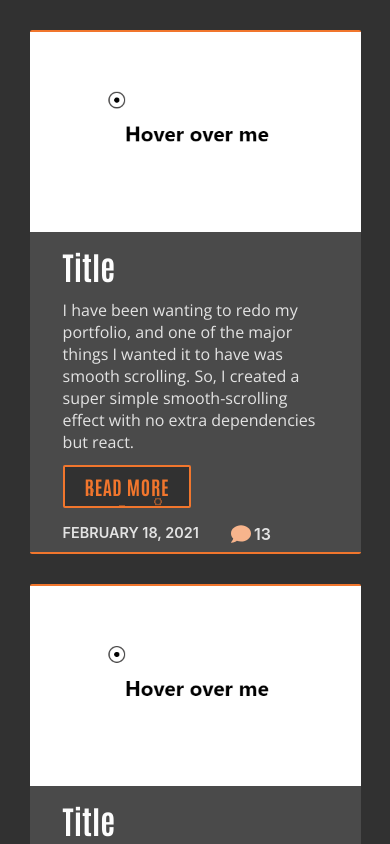
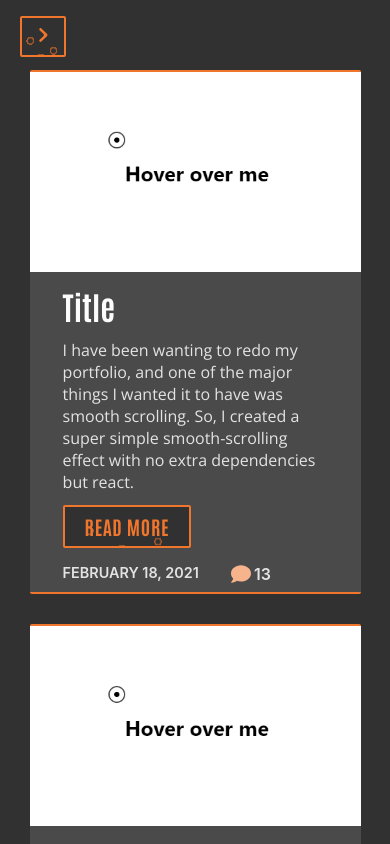
Before and after one commit to holdmypotion/portfolio-v2, a Next.js app: page /blog in a window 390 px wide. Shown: the top 844 px of the page. Built offline with nearby package versions, Linux system fonts and the light colour scheme.

Commit message:
Added toggle side bar for mobile

```diff
--- a/components/blog/sideBar/sideBar.js
+++ b/components/blog/sideBar/sideBar.js
@@ -1,11 +1,59 @@
-import { Flex, H1, StickyContainer } from '../../../styles/blog/globalStyles';
-import { Container } from '../../../styles/blog/sideBarStyles';
+import { useState } from 'react';
+import {
+  Flex,
+  H1,
+  StickyContainer,
+  FullContainer,
+  ToggleContainer,
+  ToggleButton,
+} from '../../../styles/blog/globalStyles';
+import { Container, TBContainer } from '../../../styles/blog/sideBarStyles';
 import SearchBar from './searchBar';
 import TagSection from './TagSection';
 
 export default function Sidebar() {
+  const [showSideBar, setShowSideBar] = useState(false);
+
   return (
     <StickyContainer>
+      <ToggleContainer>
+        <TBContainer>
+          <ToggleButton
+            py='2px'
+            px='6px'
+            onClick={() => setShowSideBar(!showSideBar)}
+          >
+            <svg
+              width='30'
+              height='30'
+              viewBox='0 0 24 24'
+              fill='none'
+              xmlns='http://www.w3.org/2000/svg'
+              style={{
+                transition: '0.8s',
+                transform: showSideBar ? 'rotate(180deg)' : '',
+              }}
+            >
+              <path
+                d='M9.2947 17.2946C8.90543 16.9053 8.90509 16.2743 9.29393 15.8846L12.4653 12.7063C12.8548 12.316 12.8548 11.684 12.4653 11.2937L9.29393 8.11538C8.90509 7.72569 8.90543 7.09466 9.2947 6.70538C9.68428 6.31581 10.3159 6.31581 10.7055 6.70538L15.293 11.2929C15.6835 11.6834 15.6835 12.3166 15.293 12.7071L10.7055 17.2946C10.3159 17.6842 9.68428 17.6842 9.2947 17.2946Z'
+                fill='#313131'
+              />
+            </svg>
+          </ToggleButton>
+        </TBContainer>
+        <Container
+          style={{
+            transform: showSideBar ? 'translateX(0)' : 'translateX(-700px)',
+          }}
+        >
+          <Flex column center>
+            <H1>LOGO</H1>
+            <SearchBar />
+            <TagSection />
+          </Flex>
+        </Container>
+      </ToggleContainer>
+      <FullContainer>
         <Container>
           <Flex column center>
             <H1>LOGO</H1>
@@ -13,6 +61,7 @@ export default function Sidebar() {
             <TagSection />
           </Flex>
         </Container>
+      </FullContainer>
     </StickyContainer>
   );
 }
--- a/package.json
+++ b/package.json
@@ -8,7 +8,7 @@
     "start": "next start"
   },
   "dependencies": {
-    "framer-motion": "^4.1.11",
+    "framer-motion": "^4.1.17",
     "next": "10.2.0",
     "react": "17.0.2",
     "react-dom": "17.0.2",
--- a/styles/blog/blogsStyles.js
+++ b/styles/blog/blogsStyles.js
@@ -6,6 +6,7 @@ export const Container = styled.div`
   display: grid;
   justify-content: center;
   grid-template-columns: auto auto auto;
+  z-index: 0;
 
   @media (max-width: 1666px) {
     grid-template-columns: auto auto;
@@ -28,6 +29,7 @@ export const BTContainer = styled.div`
   border-top: 2px solid ${props => props.theme.primary};
   border-bottom: 2px solid ${props => props.theme.primary};
   border-radius: 2px;
+  z-index: 0;
 
   ${props =>
     props.type === 'small' &&
@@ -50,12 +52,14 @@ export const BTImageContainer = styled.div`
   position: relative;
   width: auto;
   height: 200px;
+  z-index: 0;
 `;
 
 export const BTContent = styled.div`
   max-width: 80%;
   margin: 0 auto;
   position: relative;
+  z-index: 0;
 `;
 
 export const BTHeading = styled.h3`
--- a/styles/blog/footerStyles.js
+++ b/styles/blog/footerStyles.js
@@ -8,7 +8,6 @@ export const Container = styled.div`
   right: 20px;
   top: 30px;
   padding: 1rem;
-  z-index: 10;
   background: ${props => props.theme.baseLight};
   border-radius: 2px;
   border-top: 2px solid ${props => props.theme.primary};
--- a/styles/blog/globalStyles.js
+++ b/styles/blog/globalStyles.js
@@ -6,6 +6,24 @@ export const H1 = styled.h2`
   font-size: 4rem;
   color: ${props => props.theme.heading};
   text-transform: auto;
+`;
+
+export const ToggleContainer = styled.div`
+  display: inline-block;
+  z-index: 10;
+
+  @media (min-width: 1080px) {
+    display: none;
+  }
+`;
+
+export const FullContainer = styled.div`
+  display: none;
+  z-index: 10;
+
+  @media (min-width: 1080px) {
+    display: inline-block;
+  }
 `;
 
 export const Container = styled.div`
@@ -19,6 +37,8 @@ export const StickyContainer = styled.div`
   position: -webkit-sticky;
   position: sticky;
   top: 0px;
+  height: 0;
+  z-index: 20;
 `;
 
 export const Flex = styled.div`
@@ -78,6 +98,7 @@ export const Button = styled.button`
   color: ${props => props.theme.primary};
   border: 2px solid ${props => props.theme.primary};
   padding: 7px 20px;
+  padding: ${props => props.py} ${props => props.px};
   text-transform: uppercase;
   overflow: hidden;
   transition: 1s all ease;
@@ -89,7 +110,7 @@ export const Button = styled.button`
   outline: none;
   background: ${props => props.theme.base};
   font-size: 1.2rem;
-  z-index: 20;
+  z-index: 1;
 
   &:focus,
   &:hover {
@@ -180,3 +201,110 @@ export const Button = styled.button`
       );
   }
 `;
+
+export const ToggleButton = styled.button`
+  cursor: pointer;
+  position: relative;
+  color: ${props => props.theme.primary};
+  border: 2px solid ${props => props.theme.primary};
+  padding: 7px 20px;
+  padding: ${props => props.py} ${props => props.px};
+  text-transform: uppercase;
+  overflow: hidden;
+  transition: 1s all ease;
+  background: transparent;
+  font-family: Antonio;
+  font-weight: bold;
+  letter-spacing: 0.04em;
+  border-radius: 2px;
+  outline: none;
+  background: ${props => props.theme.base};
+  font-size: 1.2rem;
+  z-index: 1;
+
+  &:hover {
+    color: ${props => props.theme.base};
+    background: transparent;
+  }
+
+  &::after {
+    content: '';
+    background: ${props => props.theme.primary};
+    position: absolute;
+    top: 50%;
+    left: 50%;
+    transform: translate(-50%, -50%);
+    z-index: -1;
+    transition: all 0.6s ease;
+    width: 100%;
+    height: 0;
+  }
+
+  &:hover::after {
+    height: 100%;
+  }
+
+  &::before {
+    content: '';
+    pointer-events: none;
+    opacity: 0.6;
+    background: radial-gradient(
+        circle at 20% 35%,
+        transparent 0,
+        transparent 2px,
+        ${props => props.theme.primary} 3px,
+        ${props => props.theme.primary} 4px,
+        transparent 4px
+      ),
+      radial-gradient(
+        circle at 75% 44%,
+        transparent 0,
+        transparent 2px,
+        ${props => props.theme.primary} 3px,
+        ${props => props.theme.primary} 4px,
+        transparent 4px
+      ),
+      radial-gradient(
+        circle at 46% 52%,
+        transparent 0,
+        transparent 4px,
+        ${props => props.theme.primary} 5px,
+        ${props => props.theme.primary} 6px,
+        transparent 6px
+      );
+
+    width: 100%;
+    height: 300%;
+    top: 0;
+    left: 0;
+    position: absolute;
+    animation: ${bubbles} 5s linear infinite both;
+  }
+
+  &:hover::before {
+    background: radial-gradient(
+        circle at 20% 35%,
+        transparent 0,
+        transparent 2px,
+        ${props => props.theme.base} 3px,
+        ${props => props.theme.base} 4px,
+        transparent 4px
+      ),
+      radial-gradient(
+        circle at 75% 44%,
+        transparent 0,
+        transparent 2px,
+        ${props => props.theme.base} 3px,
+        ${props => props.theme.base} 4px,
+        transparent 4px
+      ),
+      radial-gradient(
+        circle at 46% 52%,
+        transparent 0,
+        transparent 4px,
+        ${props => props.theme.base} 5px,
+        ${props => props.theme.base} 6px,
+        transparent 6px
+      );
+  }
+`;
--- a/styles/blog/mainContentStyles.js
+++ b/styles/blog/mainContentStyles.js
@@ -3,11 +3,12 @@ import styled from 'styled-components';
 export const ContentContainer = styled.section`
   top: 0;
   margin: 0 auto;
-  padding-top: 15px;
+  padding-top: 55px;
   width: 90%;
   z-index: 10;
 
   @media (min-width: 1080px) {
     width: 55%;
+    padding-top: 15px;
   }
 `;
--- a/styles/blog/sideBarStyles.js
+++ b/styles/blog/sideBarStyles.js
@@ -1,19 +1,39 @@
 import styled, { keyframes } from 'styled-components';
 
 export const Container = styled.div`
-  display: none;
+  display: inline-block;
   position: absolute;
   width: 20%;
   height: 100vh;
   left: 20px;
   padding: 1rem;
   top: 0;
-  z-index: 10;
   background: ${props => props.theme.baseLight};
   border-radius: 2px;
+  z-index: 10;
+  transition: 0.8s;
 
-  @media (min-width: 1080px) {
-    display: inline-block;
+  @media (max-width: 1080px) {
+    width: 50%;
+  }
+`;
+
+export const TBContainer = styled.div`
+  position: absolute;
+  z-index: 40;
+  left: 20px;
+
+  &svg {
+    transition: 0.4s;
+  }
+
+  & path {
+    fill: ${props => props.theme.primary};
+    transition: 0.4s;
+  }
+
+  &:hover path {
+    fill: ${props => props.theme.black};
   }
 `;
 
```
Also changed, not shown: 1 other file (tests, documents, lock files or other folders). Lines whose indentation alone changed are shown as unchanged.
